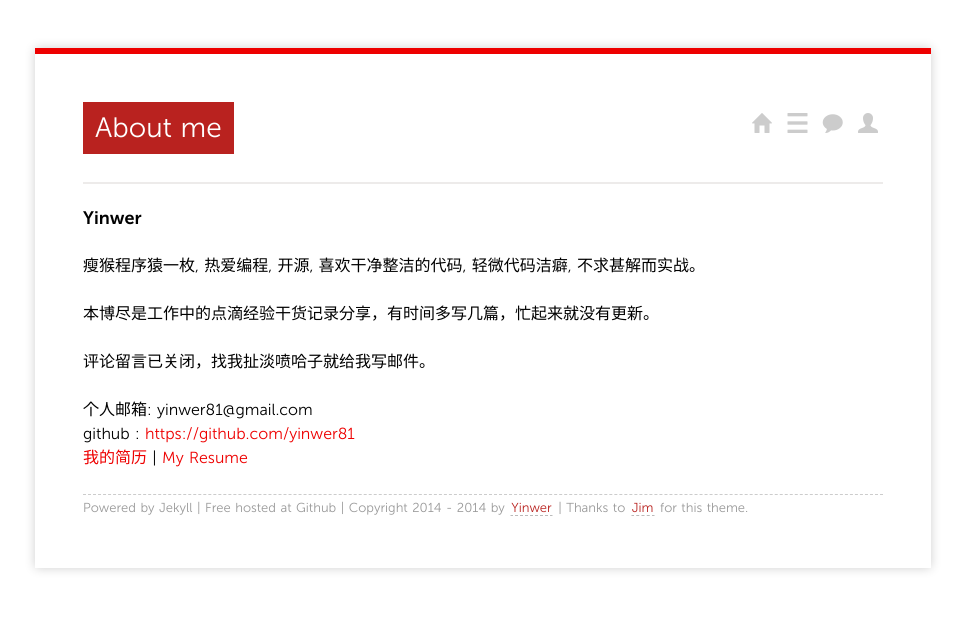
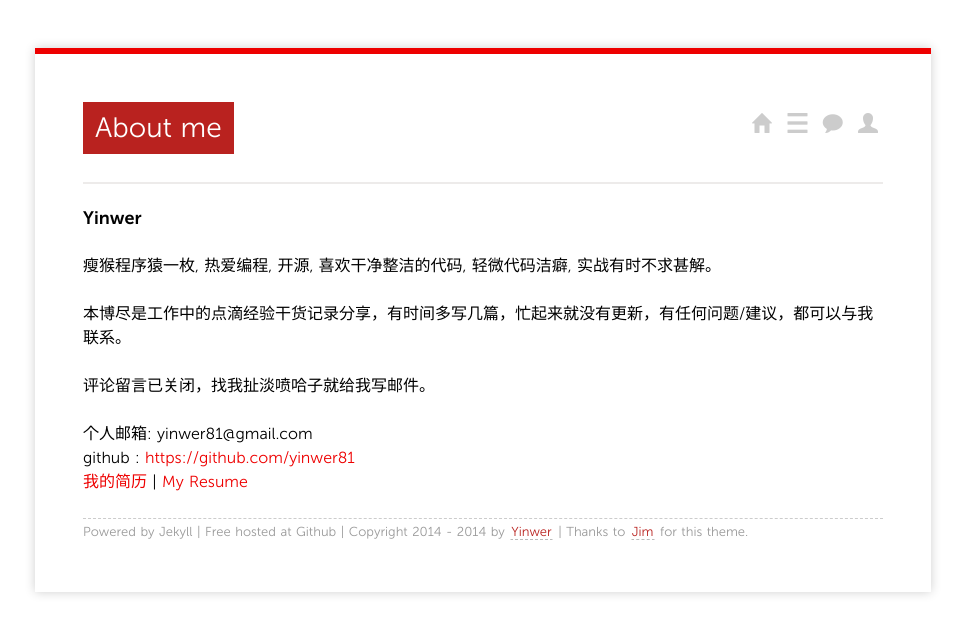
Before and after one commit to yinwer81/yinwer81.github.com, a Jekyll site: the page built from about/index.md, in a window 1280 px wide. Shown: the top 634 px of the page, without its empty margins (157-1122 px from the left). Built offline with Jekyll 4.4.1, drawn with Linux system fonts in a browser that asks for light colours; nearby versions of some CDN libraries; Markdown is read by kramdown in place of the engine named in the settings.

Commit message:
refresh about

```diff
--- a/about/index.md
+++ b/about/index.md
@@ -5,9 +5,9 @@ layout: page
 
 ###Yinwer
 
-瘦猴程序猿一枚, 热爱编程, 开源, 喜欢干净整洁的代码, 轻微代码洁癖, 不求甚解而实战。<br />
+瘦猴程序猿一枚, 热爱编程, 开源, 喜欢干净整洁的代码, 轻微代码洁癖, 实战有时不求甚解。<br />
 
-本博尽是工作中的点滴经验干货记录分享，有时间多写几篇，忙起来就没有更新。
+本博尽是工作中的点滴经验干货记录分享，有时间多写几篇，忙起来就没有更新，有任何问题/建议，都可以与我联系。
 
 评论留言已关闭，找我扯淡喷哈子就给我写邮件。
 
```
